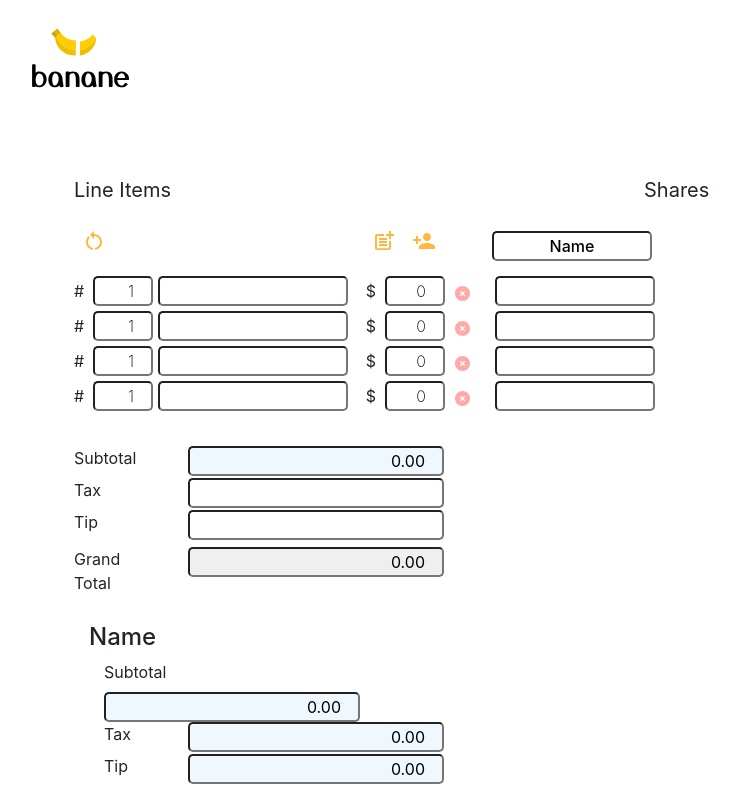
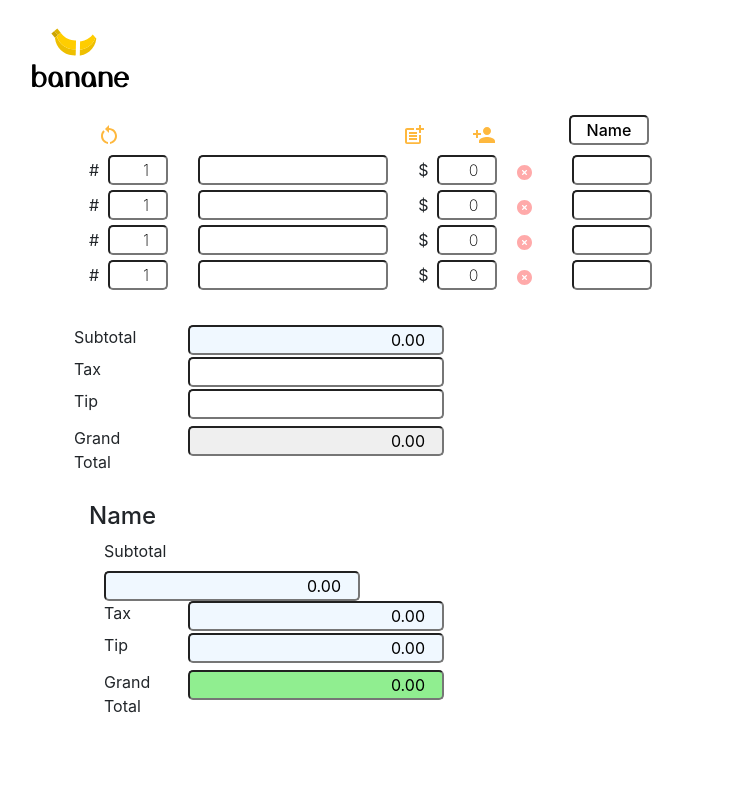
Before and after one commit to alivira/banane-split, a React (Create React App) app: page / in a window 1280 px wide. Shown: the top 789 px of the page, without its empty margins (11-750 px from the left). Built offline with nearby package versions, Linux system fonts and the light colour scheme.

Commit message:
Added horizontal scrolling to added users

```diff
--- a/package.json
+++ b/package.json
@@ -10,15 +10,16 @@
     "@fortawesome/free-solid-svg-icons": "^6.1.2",
     "@fortawesome/react-fontawesome": "^0.2.0",
     "@mui/icons-material": "^5.10.3",
-    "@mui/material": "^5.10.3",
+    "@mui/material": "^5.10.4",
     "@testing-library/jest-dom": "^5.16.5",
     "@testing-library/react": "^13.3.0",
     "@testing-library/user-event": "^13.5.0",
     "babel-plugin-macros": "^3.1.0",
-    "bootstrap": "^4.1.1",
+    "bootstrap": "^4.6.2",
     "font-awesome": "^4.7.0",
     "immutability-helper": "^3.1.1",
     "react": "^18.2.0",
+    "react-bootstrap": "^2.5.0",
     "react-dom": "^18.2.0",
     "react-icons": "^4.4.0",
     "react-scripts": "5.0.1",
--- a/src/App.js
+++ b/src/App.js
@@ -4,6 +4,12 @@ import Counters from "./components/counters";
 import update from "immutability-helper";
 import "./App.css";
 import { v4 as uuidv4 } from "uuid";
+<link
+  rel="stylesheet"
+  href="https://cdn.jsdelivr.net/npm/bootstrap@5.2.0-beta1/dist/css/bootstrap.min.css"
+  integrity="sha384-0evHe/X+R7YkIZDRvuzKMRqM+OrBnVFBL6DOitfPri4tjfHxaWutUpFmBp4vmVor"
+  crossorigin="anonymous"
+/>
 
 class App extends Component {
   state = {
@@ -191,7 +197,7 @@ class App extends Component {
 
   handleAddRow = () => {
     const newId = uuidv4();
-    const newRow = { id: newId, value: 0, name: "name", quantity: 1 };
+    const newRow = { id: newId, value: 0, name: "", quantity: 1 };
     const newArray = this.state.counters.slice();
     newArray.push(newRow);
     this.setState({ counters: newArray });
--- a/src/components/counter.jsx
+++ b/src/components/counter.jsx
@@ -1,12 +1,17 @@
 import React, { Component } from "react";
 import close from "../images/circle-xmark-solid.svg";
 import User from "./user";
+import Grid from '@mui/material/Grid';
+import Container from 'react-bootstrap/Container';
+import Row from 'react-bootstrap/Row';
+import Col from 'react-bootstrap/Col';
+
+
 class Counter extends Component {
   render() {
     return (
-      <div>
-        <div className="row">
-          <form>
+        <Row style={{flexWrap:"nowrap"}}>
+        <Col xs="auto">
             # &nbsp;
             <input
               className="quantity"
@@ -21,7 +26,8 @@ class Counter extends Component {
                 )
               }
             ></input>
-            &nbsp;
+            </Col>
+            <Col  xs="auto">
             <input
               type="string"
               style={{ fontWeight: "200", width: "190px" }}
@@ -31,7 +37,10 @@ class Counter extends Component {
                 this.props.updateBillName(this.props.counter, e.target.value)
               }
             ></input>
-            &nbsp; &nbsp; $ &nbsp;
+            </Col>
+
+            <Col  xs="auto">
+              $ &nbsp;
             <input
               className="quantity"
               type="number"
@@ -45,27 +54,29 @@ class Counter extends Component {
                 )
               }
             ></input>
-          </form>
+          </Col>
 
+
+          <Col  xs="auto">
           <img
             src={close}
-            style={{ width: "15px", fill: "white", margin: "10px" }}
+            style={{ width: "15px", fill: "white", margin: "10px", marginLeft:"-10px" }}
             onClick={() => this.props.onDelete(this.props.counter.id)}
             type="button"
             alt="remove line entry"
           ></img>
+          </Col>
 
           {this.props.users.map((user) => (
-            <div className="col" style={{ columnWidth: "50px" }}>
+            <Col>
               <User
                 user={user}
                 counter={this.props.counter}
                 updateBill={this.props.updateBill}
               ></User>
-            </div>
+            </Col>
           ))}
-        </div>
-      </div>
+        </Row>
     );
   }
 
--- a/src/components/counters.jsx
+++ b/src/components/counters.jsx
@@ -7,6 +7,11 @@ import PersonAddIcon from "@mui/icons-material/PersonAdd";
 import IconButton from "@mui/material/IconButton";
 import PostAddIcon from "@mui/icons-material/PostAdd";
 import RestartAltIcon from "@mui/icons-material/RestartAlt";
+import Grid from '@mui/material/Grid';
+import Container from 'react-bootstrap/Container';
+import Row from 'react-bootstrap/Row';
+import Col from 'react-bootstrap/Col';
+
 import { createTheme, ThemeProvider } from "@mui/material/styles";
 
 class Counters extends Component {
@@ -40,53 +45,33 @@ class Counters extends Component {
     return (
       <div>
         <ThemeProvider theme={theme}>
-          <div className="row" style={{ paddingTop: "60px" }}>
-            <div className="col">
-              {" "}
-              <p
-                style={{
-                  fontSize: "15pt",
-                  fontWeight: "400",
-                }}
-              >
-                Line Items
-              </p>
-            </div>
-            <div className="col">
-              {" "}
-              <p style={{ fontSize: "15pt", fontWeight: "400" }}>Shares</p>
-            </div>
-          </div>
-
-          <div className="row" style={{ paddingBottom: "15px" }}>
-            <div style={{ paddingRight: "250px", paddingLeft: "15px" }}>
+          <Container style={{overflowX:"scroll"}}>
+            <Row  style={{flexWrap:"nowrap"}}>
+            <Col  xs="auto" style={{ paddingRight: "250px", paddingLeft: "15px" }}>
               <IconButton color="primary" onClick={onReset}>
                 <RestartAltIcon />
               </IconButton>
-            </div>
-            <div>
+            </Col>
+            <Col  xs="auto" >
               <IconButton color="primary" onClick={onAddRow}>
                 <PostAddIcon />
               </IconButton>
-            </div>
+            </Col>
 
-            <div style={{ paddingRight: "33px" }}>
+            <Col  xs="auto"style={{ paddingRight: "50px" }}>
               <IconButton color="primary" onClick={onAddUser}>
                 <PersonAddIcon />
               </IconButton>
-            </div>
+            </Col>
 
             {this.props.users.map((user) => (
-              <div
-                className="col"
-                style={{ width: "50px", paddingTop: "10px" }}
+              <Col
               >
                 <UserName user={user} updateName={updateName}></UserName>
-              </div>
+              </Col>
             ))}
-          </div>
+            </Row>
 
-          <div style={{ paddingLeft: "15px" }}>
             {counters.map((counter) => (
               <Counter
                 key={counter.id}
@@ -99,7 +84,9 @@ class Counters extends Component {
                 users={users}
               ></Counter>
             ))}
-          </div>
+
+          </Container>
+
 
           <div style={{ paddingTop: "30px", marginLeft: "-15px" }}>
             <LineTotal
--- a/src/components/user.jsx
+++ b/src/components/user.jsx
@@ -3,14 +3,12 @@ import React, { Component } from "react";
 class User extends Component {
   render() {
     return (
-      <div>
-        <form>
           <input
             className="shares"
             type="number"
             required
             value={this.getValue()}
-            style={{ fontWeight: "200", width: "160px" }}
+            style={{ fontWeight: "200", width: "80px" }}
             onChange={(e) =>
               this.props.updateBill(
                 this.props.counter,
@@ -19,8 +17,6 @@ class User extends Component {
               )
             }
           ></input>
-        </form>
-      </div>
     );
   }
 
--- a/src/components/username.jsx
+++ b/src/components/username.jsx
@@ -5,20 +5,18 @@ class UserName extends Component {
     console.log(this.props.counter);
     console.log(this.props.users);
     return (
-      <div>
-        <form>
+
           <input
             className="names"
             type="string"
-            style={{ width: "160px" }}
+            style={{ width: "80px" }}
             required
             value={this.getName()}
             onChange={(e) =>
               this.props.updateName(this.props.user, e.target.value)
             }
           ></input>
-        </form>
-      </div>
+
     );
   }
 
--- a/src/index.js
+++ b/src/index.js
@@ -5,6 +5,12 @@ import reportWebVitals from "./reportWebVitals";
 import "bootstrap/dist/css/bootstrap.css";
 import App from "./App";
 import "../node_modules/font-awesome/css/font-awesome.min.css";
+<link
+  rel="stylesheet"
+  href="https://cdn.jsdelivr.net/npm/bootstrap@5.2.0-beta1/dist/css/bootstrap.min.css"
+  integrity="sha384-0evHe/X+R7YkIZDRvuzKMRqM+OrBnVFBL6DOitfPri4tjfHxaWutUpFmBp4vmVor"
+  crossorigin="anonymous"
+/>
 
 ReactDOM.render(<App />, document.getElementById("root"));
 
```
Also changed, not shown: 1 other file (tests, documents, lock files or other folders).
